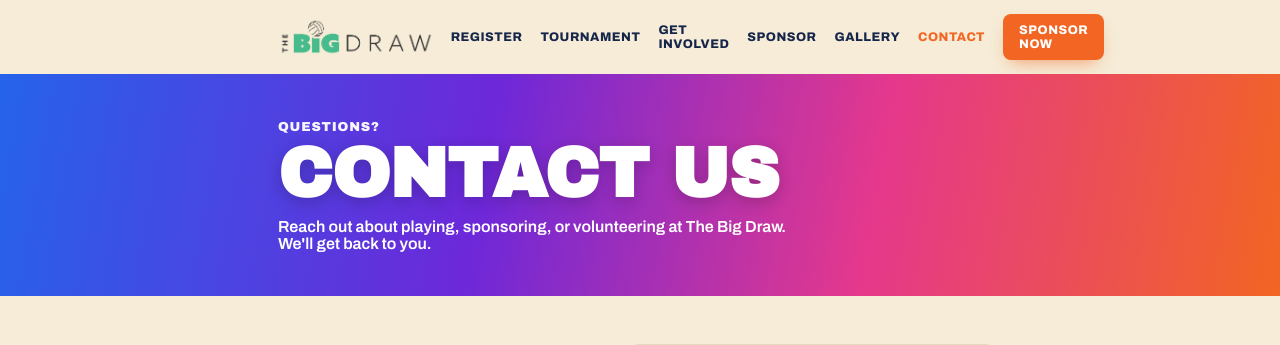
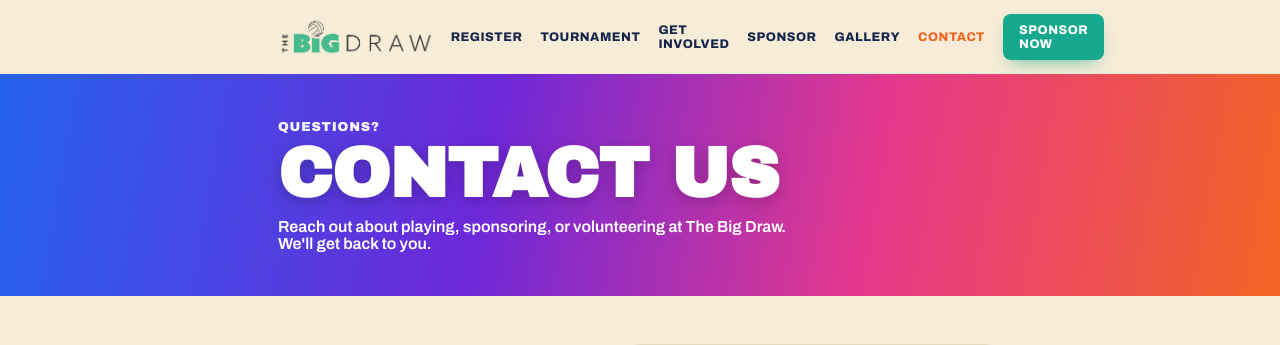
Before and after one commit to acemand23/Test_Run, a PHP site: page /TBD_v4/contact.php in a window 1280 px wide. Shown: the top 345 px of the page. Run offline with PHP 8.4, Linux system fonts and the light colour scheme.

Commit message:
TBD_v4: make the 'Sponsor Now' nav pill green (brand teal)
Switch .links .pill from --orange to --teal (#15A88C) and update its shadow
to match. Bump cache-bust to ?v=6.

Co-Authored-By: Claude Opus 4.8 (1M context) <noreply@anthropic.com>

```diff
--- a/TBD_v4/css/site.css
+++ b/TBD_v4/css/site.css
@@ -18,7 +18,7 @@ header{background:var(--cream);position:relative;z-index:10}
 .brand img{height:40px;display:block}
 .links{display:flex;align-items:center;gap:18px;font-weight:800;font-size:12.5px;letter-spacing:.04em;text-transform:uppercase}
 .links a:hover,.links a.on{color:var(--orange)}
-.links .pill{background:var(--orange);color:#fff;padding:9px 16px;border-radius:8px;box-shadow:0 8px 18px -8px rgba(242,101,34,.7)}
+.links .pill{background:var(--teal);color:#fff;padding:9px 16px;border-radius:8px;box-shadow:0 8px 18px -8px rgba(21,168,140,.7)}
 .links .pill:hover{filter:brightness(1.05)}
 
 /* hamburger button (mobile only) */
--- a/TBD_v4/includes/header.php
+++ b/TBD_v4/includes/header.php
@@ -14,7 +14,7 @@
 <link rel="preconnect" href="https://fonts.googleapis.com">
 <link rel="preconnect" href="https://fonts.gstatic.com" crossorigin>
 <link href="https://fonts.googleapis.com/css2?family=Archivo+Black&family=Archivo:wght@500;600;700;800;900&display=swap" rel="stylesheet">
-<link rel="stylesheet" href="css/site.css?v=5">
+<link rel="stylesheet" href="css/site.css?v=6">
 </head>
 <body>
 <header><div class="bar">
```
